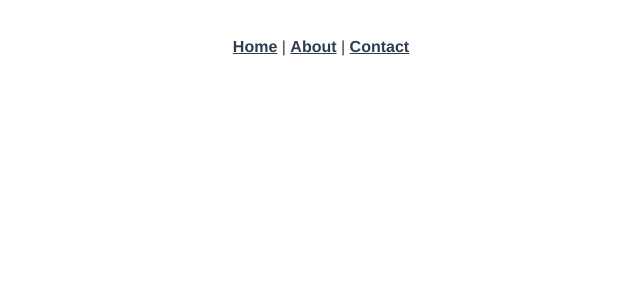
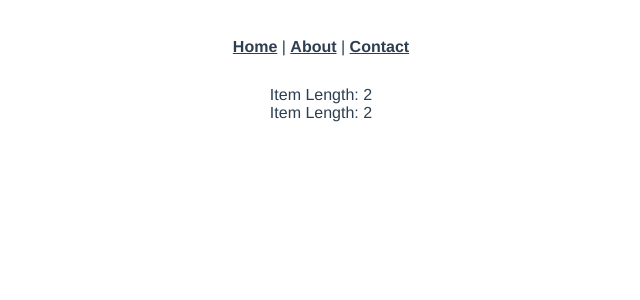
Before and after one commit to jyryuitpro/vue-default, a Vue app: page /provideinject in a window 1280 px wide. Shown: the top 300 px of the page, without its empty margins (319-959 px from the left). Built offline with nearby package versions, Linux system fonts and the light colour scheme; what vue-sweetalert2 would draw is missing.

Commit message:
Provide/Inject

```diff
--- a/src/router/index.js
+++ b/src/router/index.js
@@ -124,6 +124,11 @@ const routes = [
     name: 'SlotUseModalLayout',
     component: () => import(/* webpackChunkName: "about" */ '../views/SlotUseModalLayout.vue')
   },
+  {
+    path: '/provideinject',
+    name: 'ProvideInject',
+    component: () => import(/* webpackChunkName: "about" */ '../views/ProvideInject.vue')
+  },
 ]
 
 const router = createRouter({
--- /dev/null
+++ b/src/views/ProvideInject.vue
@@ -0,0 +1,26 @@
+<template>
+  <div>
+<!--    <ProvideInjectChild :itemLength="items.length"/>-->
+    <ProvideInjectChild />
+  </div>
+</template>
+<script>
+import ProvideInjectChild from './ProvideInjectChild';
+export default {
+  name: "ProvideInject",
+  components: {
+    ProvideInjectChild,
+  },
+  data() {
+    return {
+      items: ['A','B']
+    };
+  },
+  provide() {
+    return {
+      itemLength: this.items.length,
+      items: this.items
+    };
+  }
+}
+</script>
--- /dev/null
+++ b/src/views/ProvideInjectChild.vue
@@ -0,0 +1,26 @@
+<template>
+  <div>
+<!--    <ProviderInjectChildChild :itemLength="itemLength"/>-->
+    <ProviderInjectChildChild />
+  </div>
+</template>
+
+<script>
+import ProviderInjectChildChild from "@/views/ProvideInjectChildChild";
+export default {
+  name: "ProvideInjectChild",
+  components: {
+    ProviderInjectChildChild,
+  },
+  // props: {
+  //   itemLength: {
+  //     type: Number,
+  //     default: 0,
+  //   },
+  // },
+}
+</script>
+
+<style scoped>
+
+</style>
--- /dev/null
+++ b/src/views/ProvideInjectChildChild.vue
@@ -0,0 +1,24 @@
+<template>
+  <div>Item Length: {{this.itemLength}}</div>
+  <div>Item Length: {{this.items.length}}</div>
+</template>
+
+<script>
+export default {
+  name: "ProvideInjectChildChild",
+  // props: {
+  //   itemLength: {
+  //     type: Number,
+  //     default: 0,
+  //   }
+  // },
+  inject: [
+    "itemLength",
+    "items",
+  ],
+}
+</script>
+
+<style scoped>
+
+</style>
```
